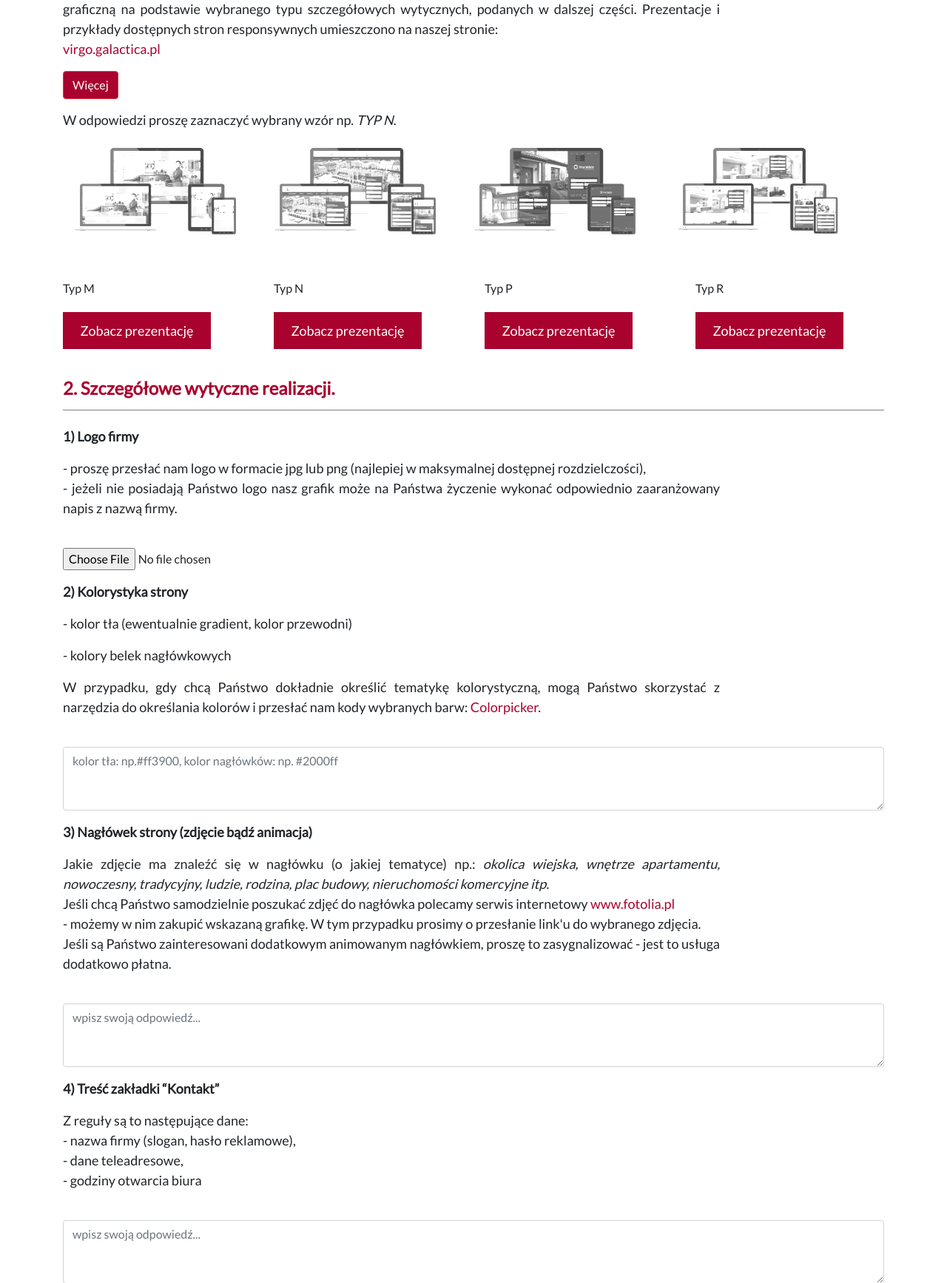
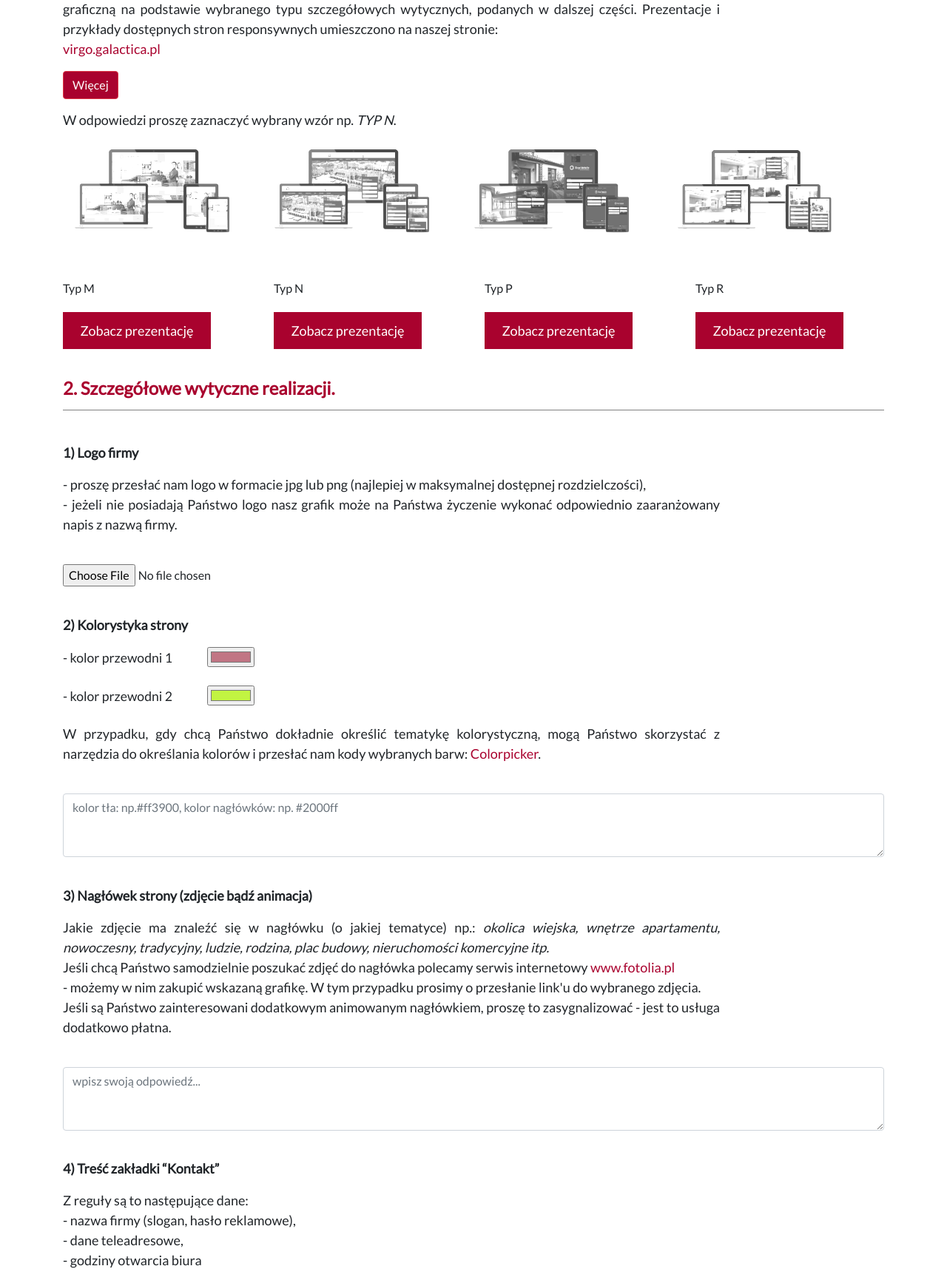
Before and after one commit to IgaSyl/order_website, a PHP site: page / in a window 1280 px wide. Shown: the part 188-1923 px from the top of the page at 74% size. Run offline with PHP 8.4, Linux system fonts and the light colour scheme; grey boxes are pictures that could not be loaded.

Commit message:
color pisker

```diff
--- a/CSS/style.css
+++ b/CSS/style.css
@@ -39,15 +39,11 @@ body {
 
 .option-title {
     font-weight: bold;
-    margin-top: 15px;
+    padding: 2% 1% 0 0;
 }
 
-
-
 p:not(.resWebTypeDes) {
-
     margin-left: inherit;
-
 }
 
 p {
@@ -248,12 +244,34 @@ input[type="radio"]:checked+label {
 
 }
 
+label {
+    display: inline-block;
+    margin-bottom: .5rem;
+    margin-right: 4%;
+    font-size: 1.1rem;
+}
+
 
 .web-type {
     margin-top: 30px;
 }
 
+input[type="color"] {
+    width: 64px;
+}
 
+:root{
+    --base1: #212529;
+    --base2:#212529;
+}
+
+label[for=base1]{
+    color: var(--base1);
+}
+
+label[for=base2]{
+    color: var(--base2);
+}
 
 
 @media(min-width:768px) and (max-width:991px) {
--- a/index.php
+++ b/index.php
@@ -104,15 +104,20 @@
             </div>
             <div>
                 <p class="option-title">2) Kolorystyka strony</p>
-                <p class="option-description">- kolor tła (ewentualnie gradient, kolor przewodni)</p>
-                <p>- kolory belek nagłówkowych</p>
-
-                <p class="option-description">W przypadku, gdy chcą Państwo dokładnie określić tematykę
-                    kolorystyczną,
-                    mogą Państwo skorzystać z narzędzia do określania kolorów i przesłać nam kody wybranych barw:
-                    <a href="http://www.colorpicker.com" target="_blank" title="Colorpicker">Colorpicker</a>.
-                </p>
+                <div class="form-group">
+                    <label for="base1">- kolor przewodni 1</label>
+                    <input id="base1" type="color" name="base1" value="#c17584">
+                </div>
+                <div class="form-group">
+                    <label for="base2">- kolor przewodni 2</label>
+                    <input id="base2" type="color" name="base2" value="#c2f442">
+                </div>
             </div>
+            <p class="option-description">W przypadku, gdy chcą Państwo dokładnie określić tematykę
+                kolorystyczną,
+                mogą Państwo skorzystać z narzędzia do określania kolorów i przesłać nam kody wybranych barw:
+                <a href="http://www.colorpicker.com" target="_blank" title="Colorpicker">Colorpicker</a>.
+            </p>
             <div class="form-group">
                 <label for="web-color"></label>
                 <textarea name="colorDescription" class="form-control" id="web-color" rows="3" required
--- a/js/script.js
+++ b/js/script.js
@@ -13,12 +13,25 @@
     });
   }, false);
 
-  window.addEventListener("scroll", function () {
+  window.addEventListener("scroll", (e) => {
     if (window.scrollY > 90) {
       $('.navbar').css('opacity', '0.6');
     } else {
       $('.navbar').css('opacity', '1');
     }
   }, false);
+document.addEventListener("DOMContentLoaded", (e) => {
+  const inputs = document.querySelectorAll('input[type=color]');
+  const colorArr = [];
+  function handleUpdate() {
+    document.documentElement.style.setProperty(`--${this.name}`, this.value);
+    colorArr.push(this.value);
+    const colorDescription = document.querySelector('textarea[name=colorDescription]');
+    colorDescription.value = "wybrane kolory:" + colorArr[0] + ", " + colorArr[1];
+  }
+
+  inputs.forEach(input => input.addEventListener('change', handleUpdate));
+
+});
 
 })();
```
